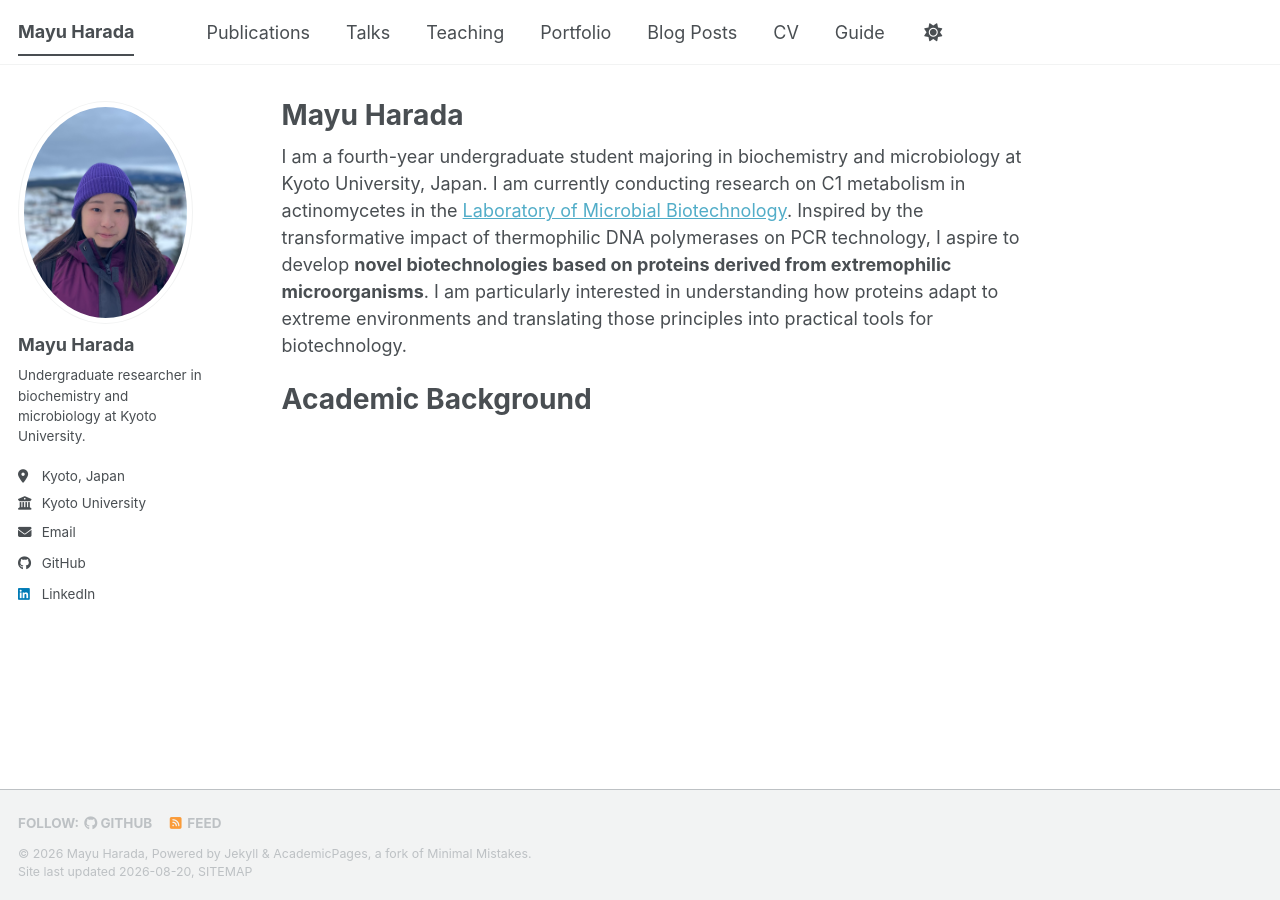
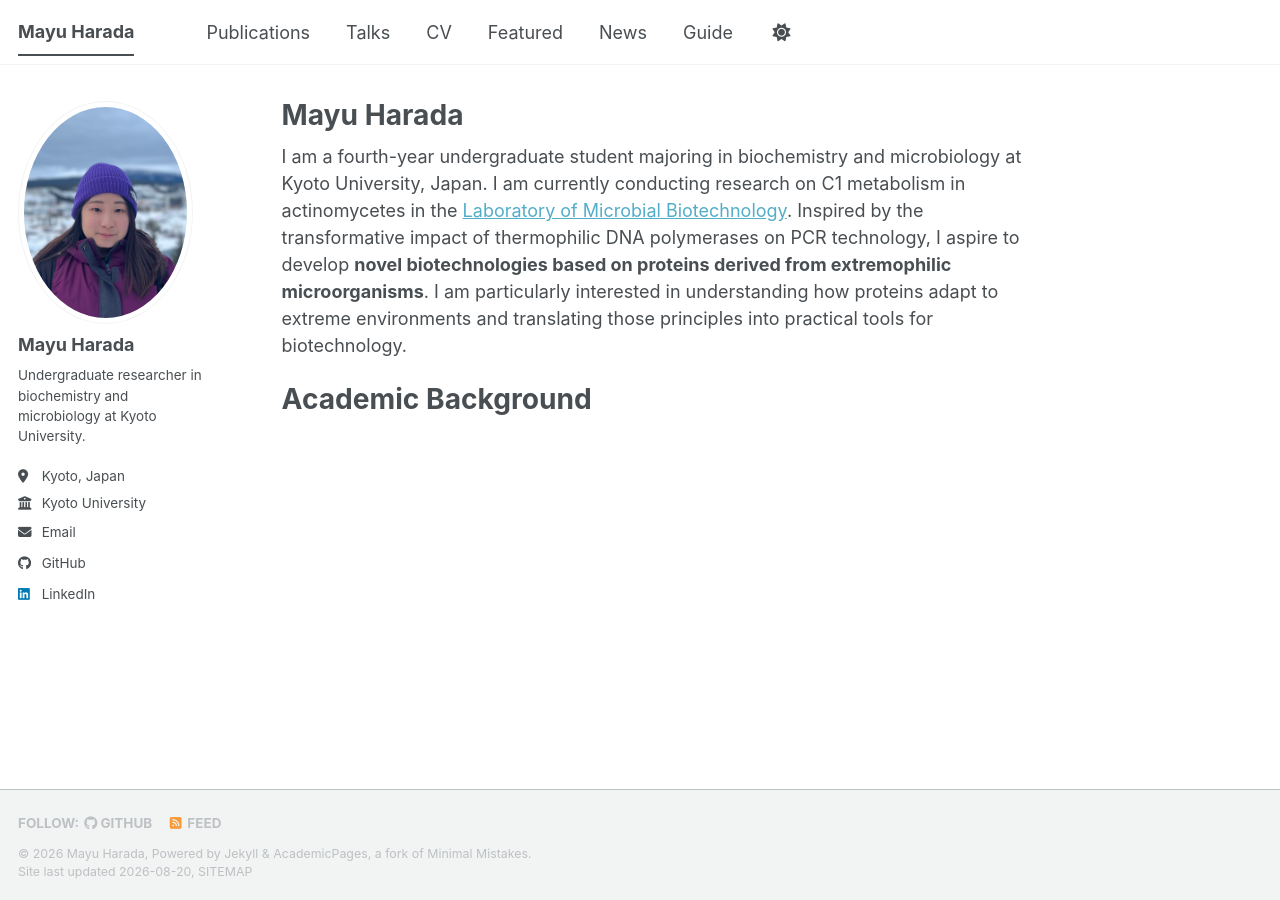
Before and after one commit to mayuharada/mayuharada.github.io, a Jekyll site: the page built from _pages/about.md, in a window 1280 px wide. Built offline with Jekyll 4.4.1, drawn with Linux system fonts in a browser that asks for light colours; a style sheet for code colours, icons or effects is not loaded.

Commit message:
Update navigation.yml

```diff
--- a/_data/navigation.yml
+++ b/_data/navigation.yml
@@ -14,17 +14,14 @@ main:
   - title: "Talks"
     url: /talks/
 
-  - title: "Teaching"
-    url: /teaching/
-
-  - title: "Portfolio"
-    url: /portfolio/
-
-  - title: "Blog Posts"
-    url: /year-archive/
-
   - title: "CV"
     url: /cv/
+
+  - title: "Featured"
+    url: /featured/
+
+  - title: "News"
+    url: /news/
 
   # - title: "CV"
   #   url: /cv-json/
```
